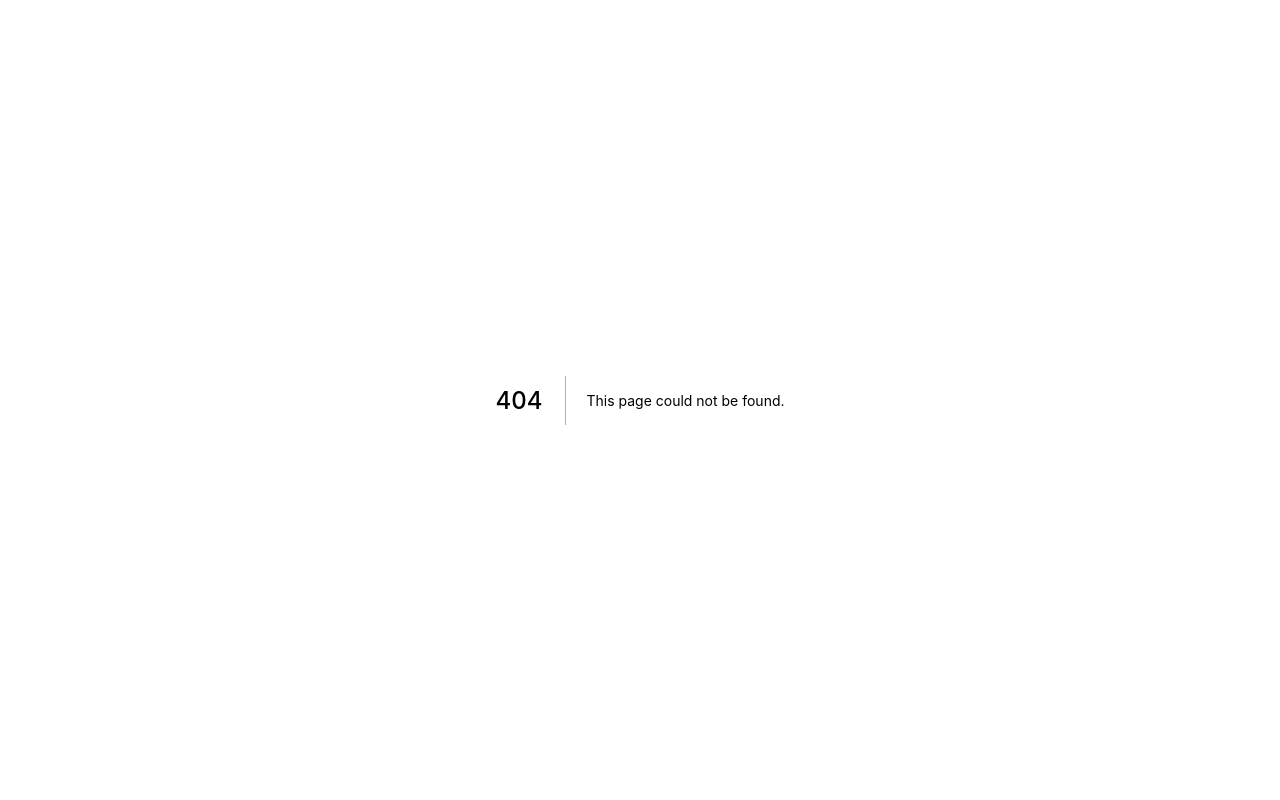
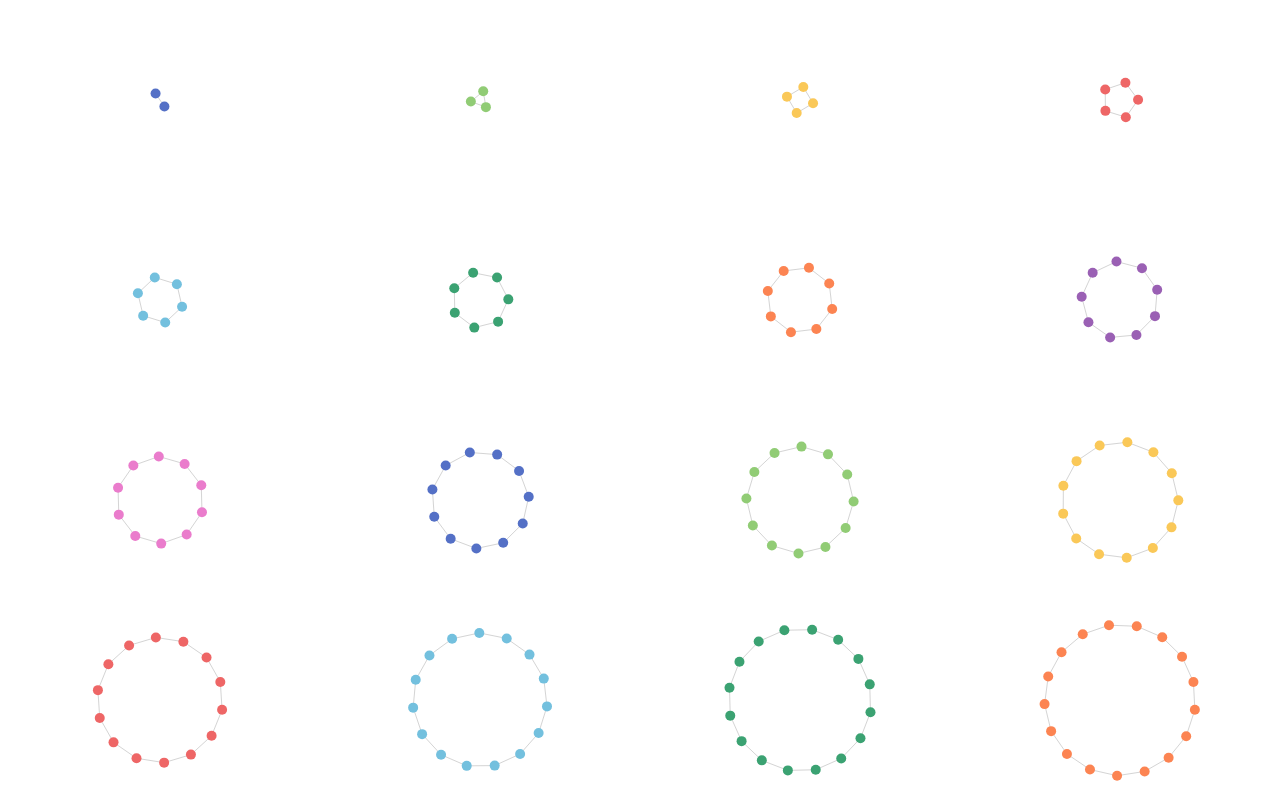
Before and after one commit to hbarve1/charts-and-graphs, a Next.js app: page /echarts/graph/force-layout in a window 1280 px wide. Before the commit this address had no page. Built offline with nearby package versions, Linux system fonts and the light colour scheme.

Commit message:
pages/echarts/graph/force-layout.js

```diff
--- /dev/null
+++ b/pages/echarts/graph/force-layout.js
@@ -0,0 +1,71 @@
+/** @format */
+
+import ReactECharts from "../../../components/echarts/ReactECharts";
+
+function createNodes(count) {
+  var nodes = [];
+  for (var i = 0; i < count; i++) {
+    nodes.push({
+      id: i + "",
+    });
+  }
+  return nodes;
+}
+function createEdges(count) {
+  var edges = [];
+  if (count === 2) {
+    return [[0, 1]];
+  }
+  for (var i = 0; i < count; i++) {
+    edges.push([i, (i + 1) % count]);
+  }
+  return edges;
+}
+var datas = [];
+for (var i = 0; i < 16; i++) {
+  datas.push({
+    nodes: createNodes(i + 2),
+    edges: createEdges(i + 2),
+  });
+}
+const option = {
+  series: datas.map(function (item, idx) {
+    return {
+      type: "graph",
+      layout: "force",
+      animation: false,
+      data: item.nodes,
+      left: (idx % 4) * 25 + "%",
+      top: Math.floor(idx / 4) * 25 + "%",
+      width: "25%",
+      height: "25%",
+      force: {
+        // initLayout: 'circular'
+        // gravity: 0
+        repulsion: 60,
+        edgeLength: 2,
+      },
+      edges: item.edges.map(function (e) {
+        return {
+          source: e[0] + "",
+          target: e[1] + "",
+        };
+      }),
+    };
+  }),
+};
+
+const Echarts = () => {
+  return (
+    <div>
+      <ReactECharts
+        option={option}
+        style={{
+          height: "100vh",
+        }}
+      />
+    </div>
+  );
+};
+
+export default Echarts;
```
